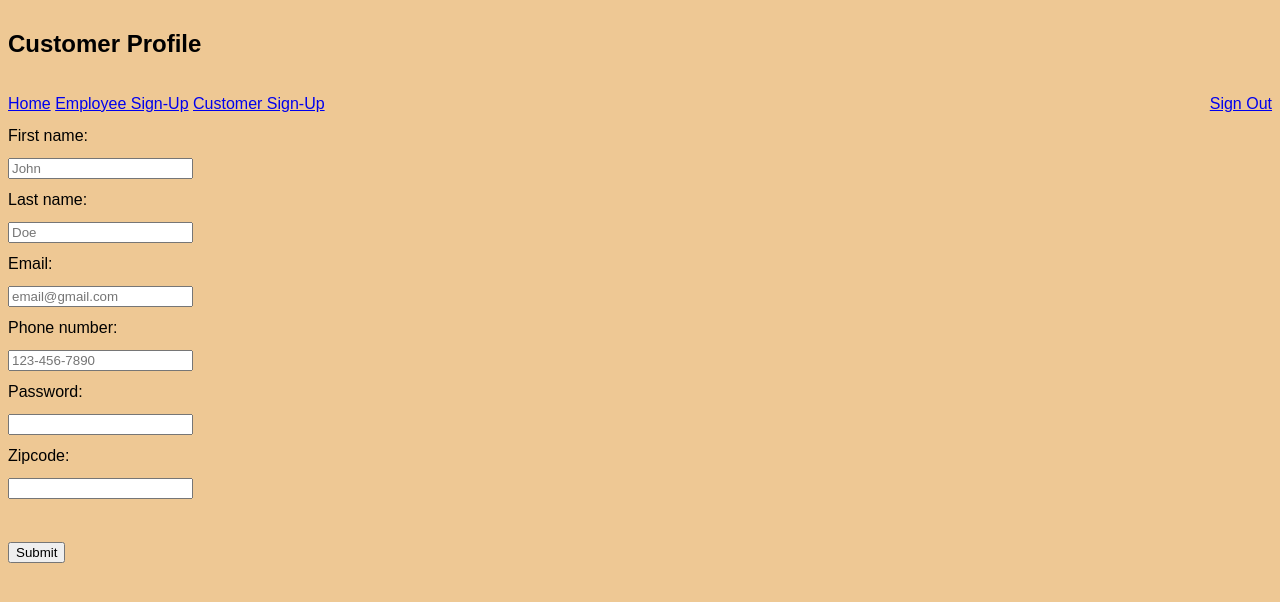
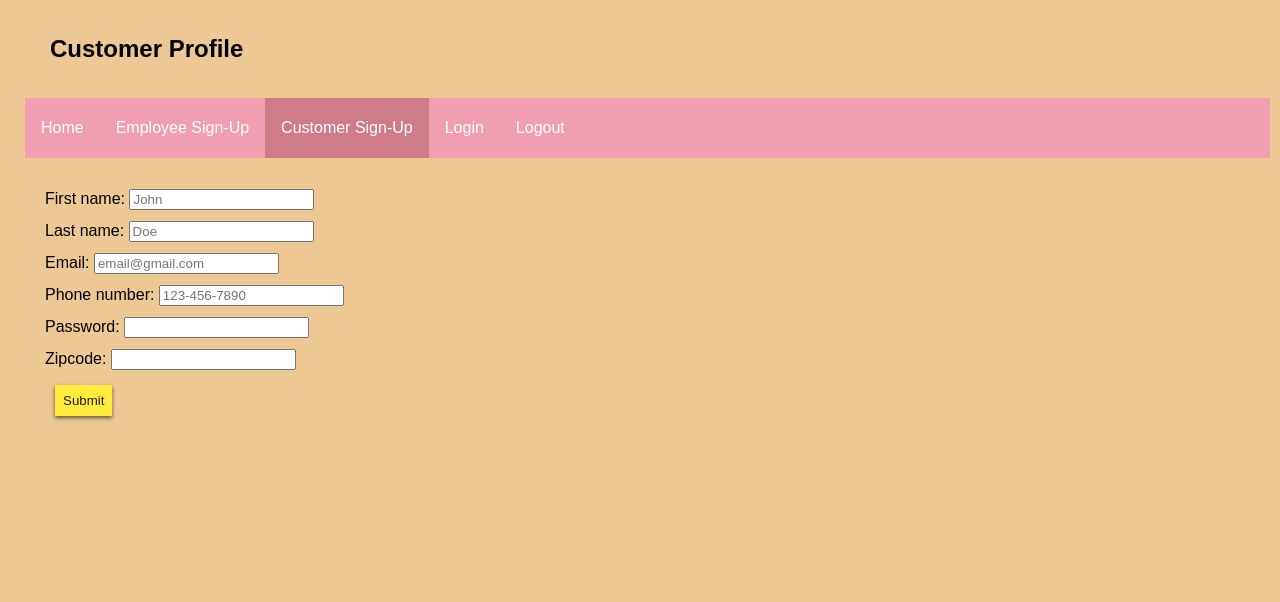
Before and after one commit to jym06298/pet_sitting, a PHP site: page /php/customerSignUp.php in a window 1280 px wide. Shown: the top 602 px of the page. Run offline with PHP 8.4, Linux system fonts and the light colour scheme.

Commit message:
More css on the nav bar and forms

```diff
--- a/css/style.css
+++ b/css/style.css
@@ -3,16 +3,65 @@ html {
 }
 
 body {
+	margin: 10px;
+	margin-left: 25px;
 	background-color: #EEC894;
 	line-height: 2.0;
 }
 
+h2 {
+	margin: 25px;
+}
+
+#homepage_content {
+	text-align: center;
+}
+
+#homepage_pet_pic {
+	max-width: 50%;
+	width: auto;
+	height: auto;
+}
+
+#start_now_button {
+	display: block;
+	margin: auto;
+	margin-top: 25px;
+	font-size:25px;
+	background-color:#FFEB3B;
+	color: rgba(0, 0, 0, 0.87);
+	padding:8px;
+	border: none;
+	box-shadow: 0 2px 4px rgba(0, 0, 0, .6);
+}
+
+#heading {
+	text-align: center;
+}
+
+#description {
+	text-align: center;
+}
+
+.submit {
+	padding: 8px;
+	margin: 10px;
+	background-color: #FFEB3B;
+	color: rgba(0, 0, 0, 0.87);
+	border: none;
+	box-shadow: 0 2px 4px rgba(0, 0, 0, .6);
+}
+
 .topnav {
+	margin-bottom: 25px;
+}
+
+.topnav ul {
 	list-style-type: none;
 	margin: 0;
 	padding: 0;
 	overflow: hidden;
-	background-color: #eec894;
+	background-color: #f19eb3;
 }
 
 .topnav li {
@@ -25,6 +74,10 @@ body {
 	text-align: center;
 	padding: 14px 16px;
 	text-decoration: none;
+}
+
+.active {
+	background-color: #d07b8a;
 }
 
 .centeredWithBorder {
@@ -41,3 +94,7 @@ body {
   width: 50%;
   padding: 10px;
 }
+
+form {
+	margin-left: 20px;
+}
--- a/php/customerSignUp.php
+++ b/php/customerSignUp.php
@@ -40,28 +40,31 @@
 <body>
     <h2>Customer Profile</h2>
 	<div class="topnav">
-        <a href='homepage.php'>Home</a>
-        <a href='employeeSignup.html'>Employee Sign-Up</a>
-        <a href='customerSignUp.html'>Customer Sign-Up</a>
-        <a href='sign_out.php' style="float:right">Sign Out</a>
+        <ul>
+			<li><a href='homepage.php'>Home</a></li>
+			<li><a href='employeeSignup.php'>Employee Sign-Up</a></li>
+			<li><a class="active" href='customerSignUp.php'>Customer Sign-Up</a></li>
+			<li><a href="login.php">Login</a></li>
+			<li><a href="logout.php">Logout</a></li>
+		</ul>
     </div>
     <form action="#" method = "post">
-        <label for="fname">First name:</label><br>
+        <label for="fname">First name:</label>
         <input type="text" id="fname" name="fname" placeholder="John"><br>
-        <label for="lname">Last name:</label><br>
+        <label for="lname">Last name:</label>
         <input type="text" id="lname" name="lname" placeholder="Doe"><br>
-        <label for="email">Email:</label><br>
+        <label for="email">Email:</label>
         <input type="email" id="email" name="email" placeholder="email@gmail.com"><br>
-        <label for="number">Phone number:</label><br>
+        <label for="number">Phone number:</label>
         <input type="tel" id="number" name="number" placeholder="123-456-7890"><br>
 
         <!--<label for="username">Username:</label><br>
         <input type="text" id="username" name="username"><br>-->
-        <label for="password">Password:</label><br>
+        <label for="password">Password:</label>
         <input type="text" id="password" name="password"><br>
-        <label for="zipcode">Zipcode:</label><br>
-        <input type="text" id="zipcode" name="zipcode"><br><br>
-        <input type="submit" name = "submit" value="Submit">
+        <label for="zipcode">Zipcode:</label>
+        <input type="text" id="zipcode" name="zipcode"><br>
+        <input class="submit" type="submit" name = "submit" value="Submit">
     </form>
 
 
```
Also changed, not shown: php/animalSignup.php (+9 -6 lines), php/employeeSignup.php (+11 -9 lines), php/homepage.php (+11 -6 lines), php/login.php (+8 -10 lines).
